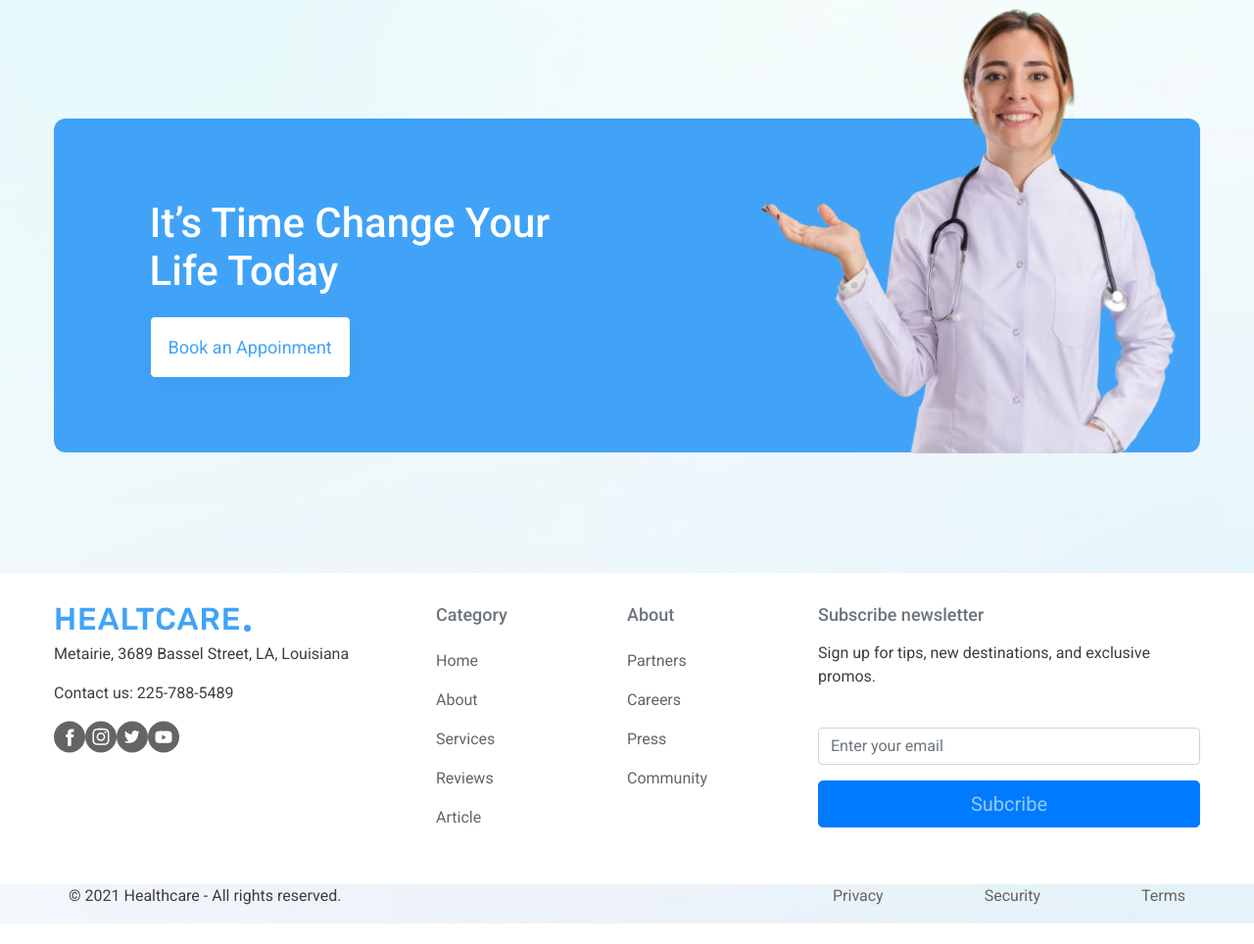
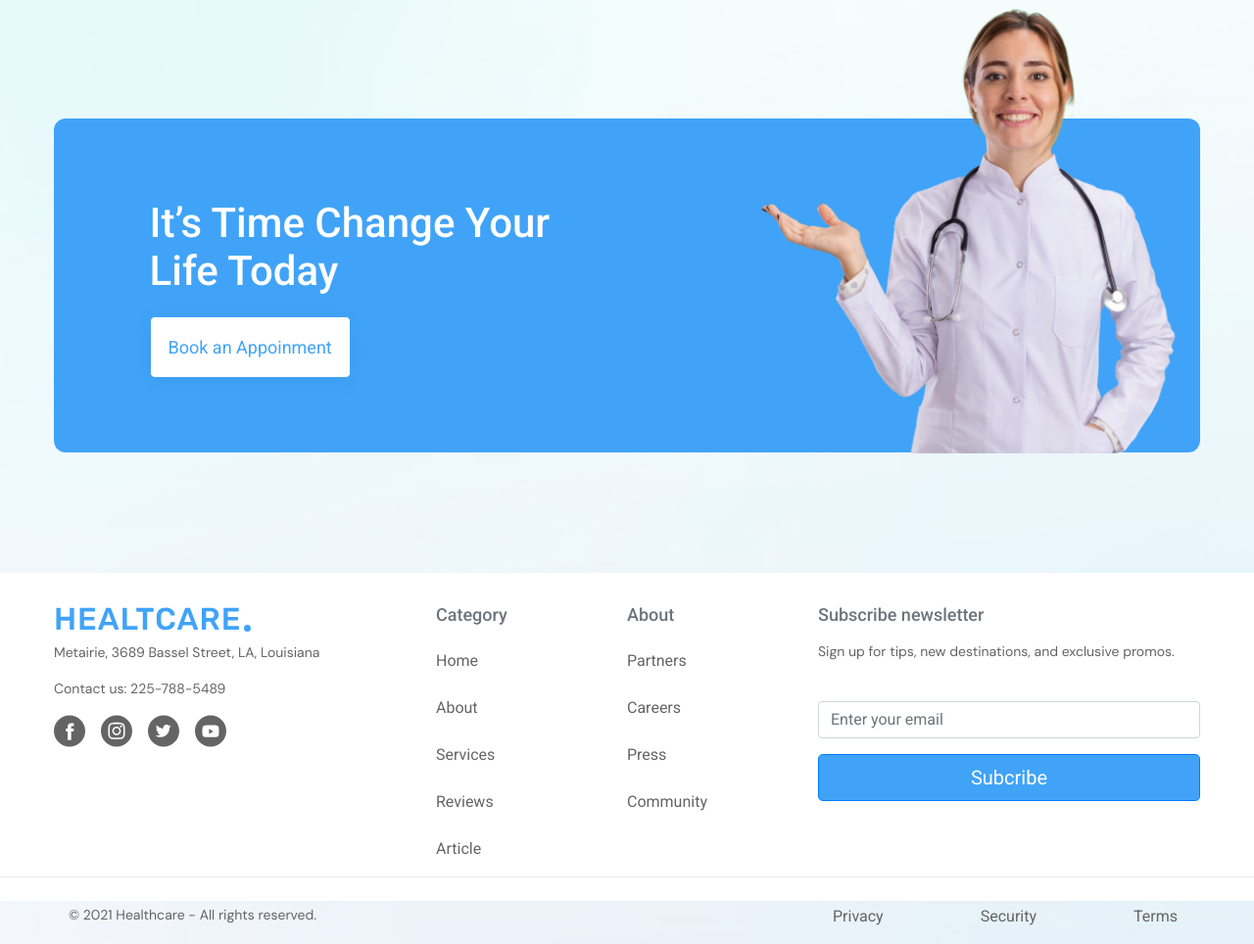
Before and after one commit to elenalynx/Healthcare, a website: page index.html in a window 1280 px wide. Shown: the part 4624-5588 px from the top of the page at 98% size. Before the commit the page ends 5567 px from the top, so only its background shows below. Drawn offline with nearby package versions, Linux system fonts and the light colour scheme; files whose address does not match are found by name.

Commit message:
refactor footer

```diff
--- a/css/styles.scss
+++ b/css/styles.scss
@@ -939,51 +939,60 @@ header {
 // ____________________________
 //  FOOTER
 
-.footer {
-  position: relative;
-  padding-top: 2.125rem;
-  padding-bottom: 4.2rem;
-
+footer {
   p {
     font-family: $footer_font;
     font-size: 0.875rem;
     color: $light_footer_color;
   }
 
+  li {
+    list-style: none;
+  }
+
   a {
-    color: $light_footer_color !important;
+    color: $light_footer_color;
   }
+}
+
+.page_footer {
 
   li {
     padding-bottom: 1rem;
   }
 
+  .container-fluid {
+    border-bottom: 1px solid #969696;
+    opacity: 0.2;
+  }
+
   .footer_first {
-
-    border-bottom: 2px solid red;
-    opacity: 0.2;
-    //position: absolute;
-    //top: -100px;
-    z-index: 999;
 
     .contact_info {
       .logo {
         margin-bottom: 0.75rem;
-
       }
 
       p {
         margin-bottom: 1rem;
+        margin-right: 0.5rem;
       }
 
       li {
-        margin-right: 1rem;
+        //margin-right: 1rem;
       }
     }
 
     .footer_menu {
       h4 {
         color: $dark_footer_color;
+      }
+      .nav-link {
+        padding-bottom: 0;
+        margin-bottom: 1rem;
+      }
+      .nav-item {
+        padding: 0;
       }
     }
   }
@@ -1016,14 +1025,8 @@ header {
   }
 }
 
+.page_footer2 {
+  .footer_second {
 
-.footer_second {
-
-  border-top: red;
-
-  ul {
-    li {
-      list-style: none;
-    }
   }
 }
--- a/index.html
+++ b/index.html
@@ -23,7 +23,8 @@
                     <span class="navbar-toggler-icon"></span>
                 </button>
 
-                <div class="collapse navbar-collapse justify-content-center justify-content-lg-end" id="navbarSupportedContent">
+                <div class="collapse navbar-collapse justify-content-center justify-content-lg-end"
+                     id="navbarSupportedContent">
                     <ul class="navbar-nav nav">
                         <li class="nav-item mr-5">
                             <a class="nav-link" href="#">Home</a>
@@ -454,37 +455,37 @@
         </div>
     </section>
 
-    <footer class="page-footer bg-white pb-5 pt-4">
+    <footer class="page_footer bg-white pb-4 pt-4">
         <div class="container">
-            <div class="row footer_first d-flex justify-content-center justify-content-lg-center-between align-items-start">
-                <div class="contact_info col-md-10 col-lg-4 p-lg-0">
+            <div class="row footer_first d-flex justify-content-center justify-content-md-between align-items-start">
+                <div class="contact_info col-8 col-sm-7 col-md-4 p-2 p-lg-0 justify-content-center justify-content-md-start text-center text-md-left">
                     <a class="logo" href="#">
                         <img src="images/logo.svg" alt="logo">
                     </a>
                     <p>Metairie, 3689 Bassel Street, LA, Louisiana</p>
                     <p>Contact us: 225-788-5489</p>
 
-                    <ul class="nav justify-content-start">
-                        <li class="nav-item">
+                    <ul class="nav justify-content-center justify-content-md-start d-md-flex">
+                        <li class="nav-item pr-0 pr-sm-2 mr-2">
                             <a href="#"><img src="images/Facebook.svg" alt="Facebook">
                             </a>
                         </li>
-                        <li class="nav-item">
+                        <li class="nav-item pr-0 pr-sm-2 mr-2">
                             <a href="#"><img src="images/Instagram.svg" alt="Instagram">
                             </a>
                         </li>
-                        <li class="nav-item">
+                        <li class="nav-item pr-0 pr-sm-2 mr-2">
                             <a href="#"><img src="images/Twitter.svg" alt="Twitter">
                             </a>
                         </li>
-                        <li class="nav-item">
+                        <li class="nav-item pr-0 pr-sm-2 mr-2">
                             <a href="#"><img src="images/Youtube.svg" alt="Youtube">
                             </a>
                         </li>
                     </ul>
                 </div>
 
-                <div class="footer_menu col-6 col-lg-2 p-lg-0">
+                <div class="footer_menu col-6 col-md-2 p-2 p-lg-0 text-center text-md-left">
                     <ul class="nav flex-column">
                         <li class="nav-item">
                             <h4><a class="nav-link disabled" href="#">Category</a></h4>
@@ -507,7 +508,7 @@
                     </ul>
                 </div>
 
-                <div class="footer_menu col-6 col-lg-2 p-lg-0">
+                <div class="footer_menu col-6 col-md-2 p-2 p-lg-0 text-center text-md-left">
                     <ul class="nav flex-column">
                         <li class="nav-item">
                             <h4><a class="nav-link disabled" href="#">About</a></h4>
@@ -526,7 +527,7 @@
                         </li>
                     </ul>
                 </div>
-                <div class="subscribe col-md-10 col-lg-4 p-lg-0">
+                <div class="subscribe col-md-12 col-lg-4 p-3 p-lg-0 text-center text-lg-left">
                     <h4 class="nav-link disabled">Subscribe newsletter</h4>
                     <p>Sign up for tips, new destinations, and exclusive promos.</p>
                     <form>
@@ -540,18 +541,19 @@
                 </div>
             </div>
         </div>
+        <div class="container-fluid"></div>
     </footer>
-    <footer>
+    <footer class="page_footer2 pt-1">
         <div class="container">
             <div class="footer_second row justify-content-between">
-                <div class="col-4 footer-copyright">
+                <div class="col col-12 col-sm-5 col-md-4 footer-copyright order-2 order-sm-1 d-flex justify-content-around justify-content-sm-between">
                     <p>© 2021 Healthcare - All rights reserved.</p>
                 </div>
-                <div class="col-4">
-                    <ul class="d-flex justify-content-between">
-                        <li><a href="#">Privacy</a></li>
-                        <li><a href="#">Security</a></li>
-                        <li><a href="#">Terms</a></li>
+                <div class="col col-12 col-sm-5 col-md-4 order-1 order-sm-2">
+                    <ul class="d-flex justify-content-around justify-content-sm-between">
+                        <li class="pr-2"><a href="#">Privacy</a></li>
+                        <li class="pr-2"><a href="#">Security</a></li>
+                        <li class="pr-2"><a href="#">Terms</a></li>
                     </ul>
                 </div>
             </div>
```
Also changed, not shown: css/styles.css, 1 other file.
